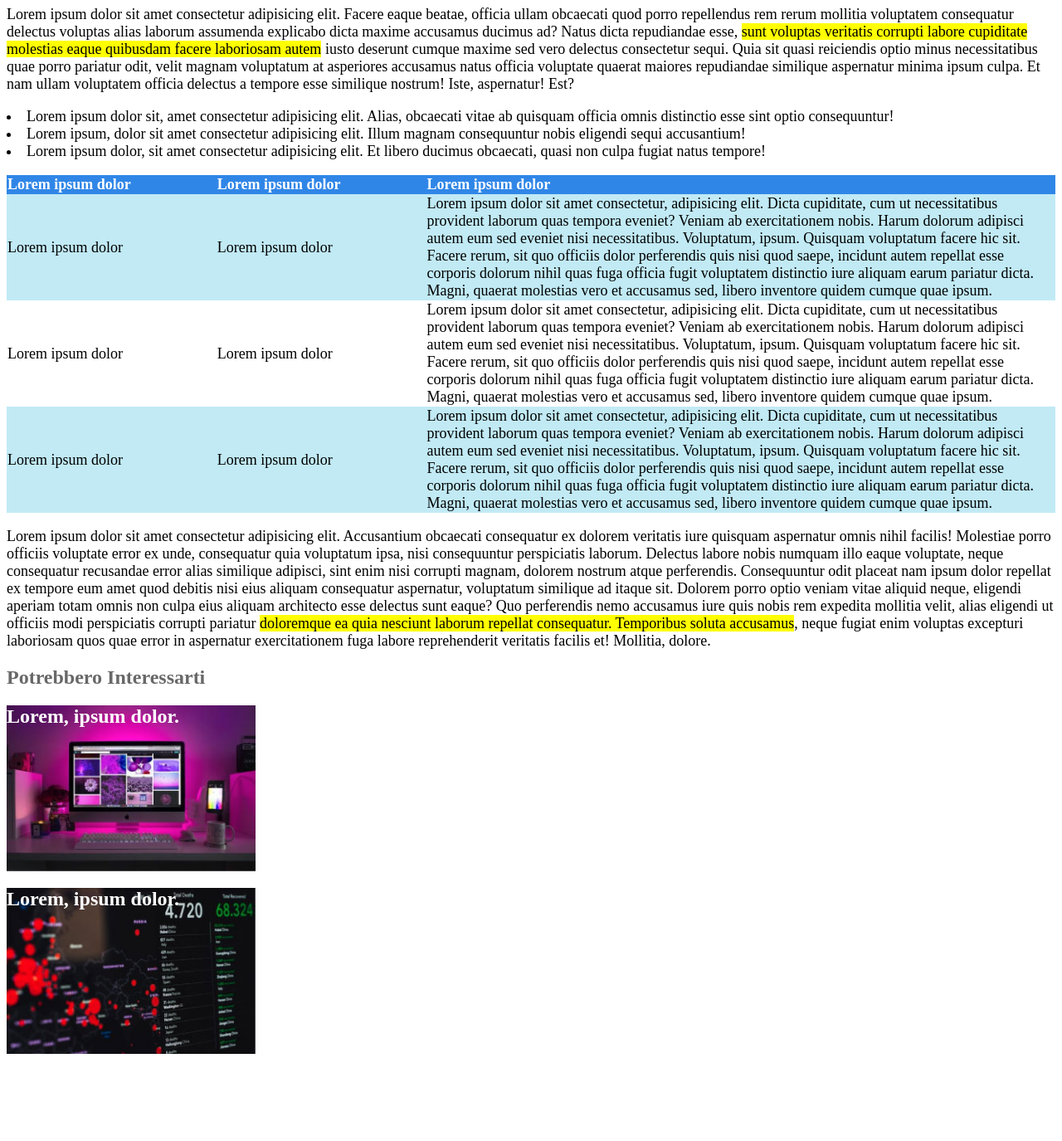
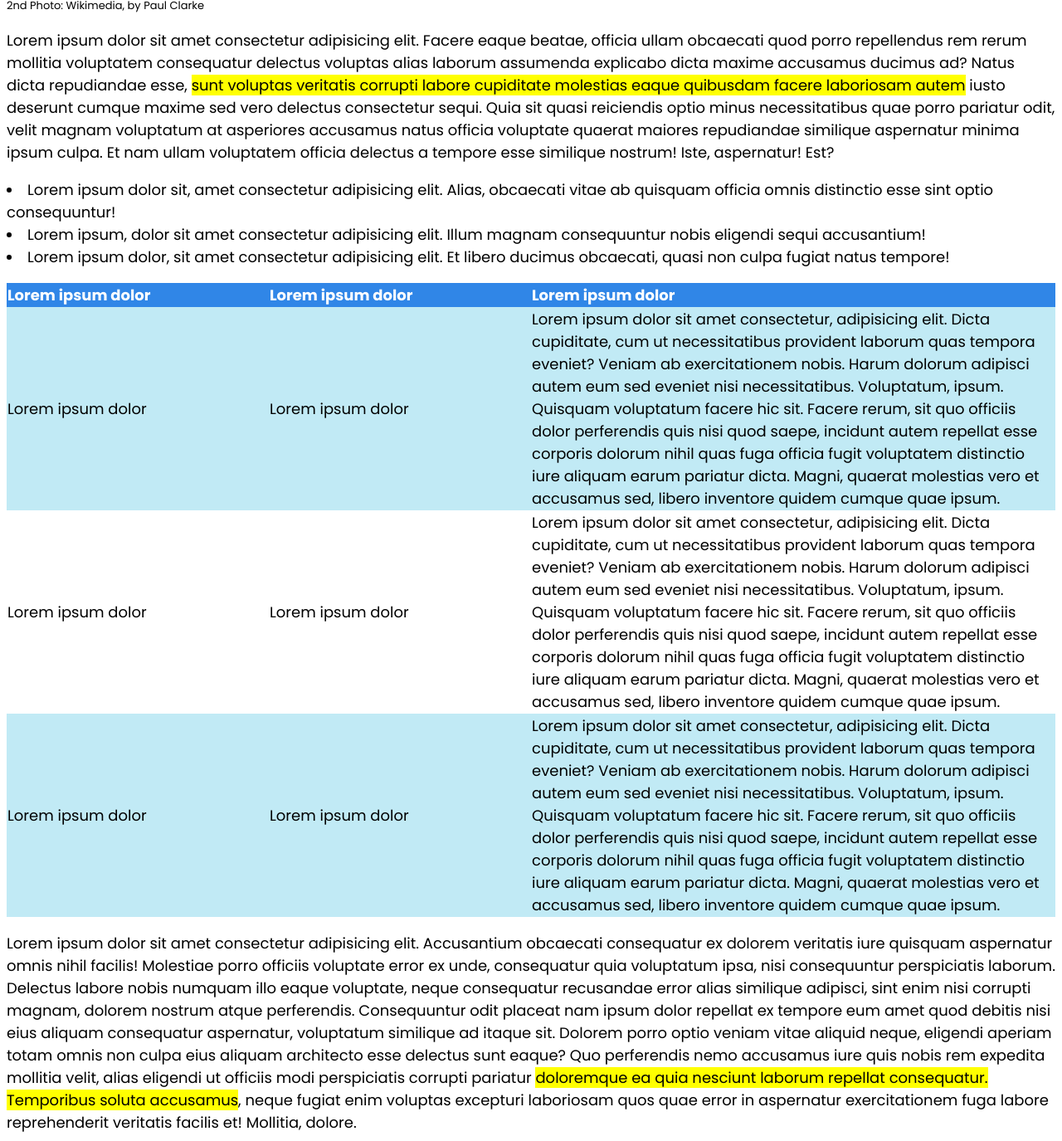
Before and after one commit to Damiano-Mariscoli/html-css-booleaner, a plain HTML site: page index.html in a window 1280 px wide. Shown: the part 785-2160 px from the top of the page at 83% size. Before the commit the page ends 2075 px from the top, so only its background shows below. Drawn offline with Linux system fonts and the light colour scheme.

Commit message:
cambio di font e fix di margin e padding

```diff
--- a/css/style.css
+++ b/css/style.css
@@ -1,27 +1,22 @@
 .logo {
     height: 80px;
-    position: relative;
-    top: 85px;
+    margin-top: 100px;
 }
 header{
     background-image: url(../img/pattern.png);
-    background-size: auto;
     background-color: rgb(9, 101, 206);
     height: 180px;
-
 }
 .titolo{
     font-size: 50px;
     margin-bottom: 0px;
-    margin-top: 20px;
+    margin-top: 10px;
 }
 figure{
     margin-left:0px;
 }
 .caption-titolo{
     margin:0 auto;
-    color:rgba(0, 0, 0, 15);
-
 }
 .caption{
     list-style-type: none;
@@ -48,30 +43,35 @@ figure{
 .tab-head-blue{
     background-color: rgb(48, 134, 231);
     text-align: left;
-    border-spacing: 0px;
+    white-space:nowrap;
 }
 .tab-body-cyan{
     background-color: #c1eaf5;
     text-align: left;
 }
-.image-monitor{
-    height:200px;
-    background-image: url('../img/monitor.jpg');
-    background-size: contain;
-    background-repeat: no-repeat;
-}
-.image-graph{
-    height: 200px;
-    background-image: url('../img/graph.jpg');
-    background-size: contain;
-    background-repeat: no-repeat;
-}
 .text-white{
     color: white;
 }
-.width-row{
-    width: 20%;
+.width-row-small{
+    width: 25%;
+}
+.width-row-big{
+    width: 50%;
 }
 .table-border{
     border-collapse: collapse;
 }
+.no-margin{
+    margin: 0;
+}
+.classic-border{
+    margin: 8px;
+}
+.image-ads{
+    height: 200px;
+    width: 300px;
+    background-repeat: no-repeat;
+}
+html{
+    font-family: "Poppins", sans-serif;
+}
--- a/index.html
+++ b/index.html
@@ -5,22 +5,25 @@
     <meta charset="UTF-8">
     <meta name="viewport" content="width=device-width, initial-scale=1.0">
     <title>Document</title>
+    <link rel="preconnect" href="https://fonts.googleapis.com">
+<link rel="preconnect" href="https://fonts.gstatic.com" crossorigin>
+<link href="https://fonts.googleapis.com/css2?family=Poppins:ital,wght@0,100;0,200;0,300;0,400;0,500;0,600;0,700;0,800;0,900;1,100;1,200;1,300;1,400;1,500;1,600;1,700;1,800;1,900&display=swap" rel="stylesheet">
 </head>
-<body>
+<body class="no-margin">
     <header>
         <!-- header riguardante solamente il logo con sfondo pattern -->
         <img class="logo" src="./img/logo.svg" alt="">
     </header>
-    <section>
+    <section class="classic-border">
         <!-- titolo con caption -->
         <h1 class="titolo">
             Internet deve essere al servizio del "bene pubblico":
             il manifesto di Tim Berners-Lee
         </h1>
         <p class="caption-titolo font-16"><span class="text-grey">Scritto da </span><span class="text-blue">The Booleaner</span></p>
-        <p class="caption-titolo"><span class="text-grey font-13">il 10/10/2020</span></p>
+        <p class="caption-titolo text-grey font-13">10/10/2020</p>
     </section>
-    <figure>
+    <figure class="classic-border">
         <!-- img principali con caption -->
         <img src="./img/tim-1.jpg" alt="">
         <img src="./img/tim-2.jpg" alt="">
@@ -31,7 +34,7 @@
                 </ol>
             </figcaption>
     </figure>
-    <main>
+    <main class="classic-border">
         <div>
             <!-- primo paragrafo -->
                 <p class="font-18">
@@ -58,9 +61,9 @@
             <table class="table-border font-18">
                 <thead class="tab-head-blue text-white">
                     <tr >
-                        <th class="width-row">Lorem ipsum dolor</th>
-                        <th class="width-row">Lorem ipsum dolor</th>
-                        <th>Lorem ipsum dolor</th>
+                        <th class="width-row-small">Lorem ipsum dolor</th>
+                        <th class="width-row-small">Lorem ipsum dolor</th>
+                        <th class="width-row-big">Lorem ipsum dolor</th>
                     </tr>
                 </thead>
                 <tbody>
@@ -115,11 +118,11 @@
             veritatis facilis et! Mollitia, dolore.
         </p>
     </main>
-    <footer>
+    <footer class="classic-border">
         <!-- footer con le ultime 2 scritte su img settate come bg -->
         <h2 class="text-grey">Potrebbero Interessarti</h2>
-        <h2 class="image-monitor text-white">Lorem, ipsum dolor.</h2>
-        <h2 class="image-graph text-white">Lorem, ipsum dolor.</h2>
+        <h2 style="background-image: url(./img/monitor.jpg);" class="image-ads text-white">Lorem, ipsum dolor.</h2>
+        <h2 style="background-image: url(./img/graph.jpg)" class="image-ads text-white">Lorem, ipsum dolor.</h2>
     </footer>
 </body>
 </html>
```
